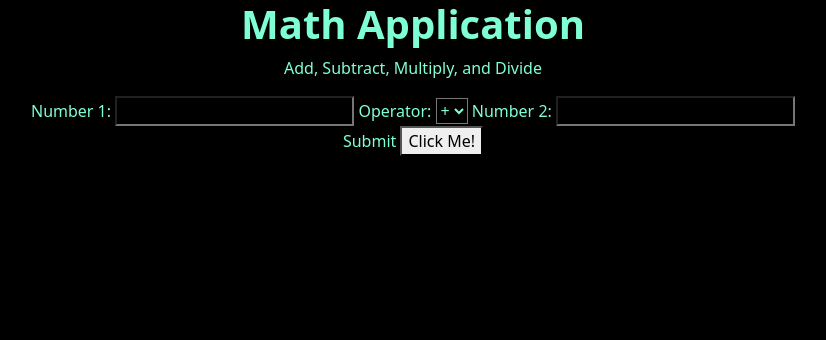
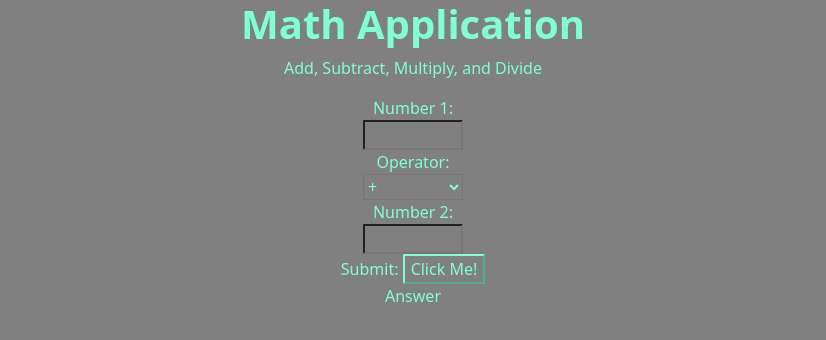
Before and after one commit to JonathanDaugherty/mathApp, a plain HTML site: page index.html in a window 1280 px wide. Shown: the whole page, without its empty margins (227-1053 px from the left). Drawn offline with nearby package versions, Linux system fonts and the light colour scheme.

Commit message:
index.html

```diff
--- a/index.html
+++ b/index.html
@@ -16,7 +16,7 @@
 </head>
 <style>
     body {
-        background-color: black;
+        background-color: grey;
         color: aquamarine;
     }
 
@@ -29,13 +29,21 @@
     }
 
     input {
-        background-color: black;
+        background-color: gray;
         color: aquamarine;
+        width: 100px;
     }
 
     select {
-        background-color: black;
+        background-color: gray;
         color: aquamarine;
+        width: 100px;
+    }
+
+    button {
+        background-color: gray;
+        color: aquamarine;
+        border-color: aquamarine;
     }
 </style>
 
@@ -50,23 +58,30 @@
     <div class="container">
         <div>
             <label>Number 1:</label>
+            <div>
                 <input id="firstNumber">
+            </div>
             <label>Operator:</label>
+            <div>
                 <select id="operator">
                     <option>+</option>
                     <option>-</option>
                     <option>*</option>
                     <option>/</option>
                 </select>
+            </div>
             <label>Number 2:</label>
+            <div>
                 <input id="secondNumber">
             </div>
+        </div>
         <div class="container">
-            <label>Submit</label>
+            <label>Submit:</label>
             <button id="button" onclick="MATH()">Click Me!</button>
         </div>
-        <div>
-
+        <div id="container">
+            <label>Answer</label>
+            <p id="answer"></p>
         </div>
     </div>
 
@@ -79,17 +94,24 @@
         let a = $("#firstNumber").val();
         let b = $("#secondNumber").val();
 
+
         let operator = $("#operator").val()
         if (operator == "+") {
-            console.log(parseInt(a) + parseInt(b));
+            $("#answer").html(parseInt(a) + parseInt(b));
         } else if (operator == "-") {
-            console.log(parseInt(a) - parseInt(b));
+            $("#answer").html(parseInt(a) - parseInt(b));
         } else if (operator == "*") {
-            console.log(parseInt(a) * parseInt(b));
+            $("#answer").html(parseInt(a) * parseInt(b));
         } else {
-            console.log(parseInt(a) / parseInt(b));
+            $("#answer").html(parseInt(a) / parseInt(b));
+        }
     }
 
+    function checkifNumValid() {
+        let c = $("#firstNumber").val();
+        let d = $("#secondNumber").val();
+        if (c || d == "")
+            alert("There must be a value passed in both Number 1 and Number 2!");
     }
 
 </script>
```
Lines whose indentation alone changed are shown as unchanged.
